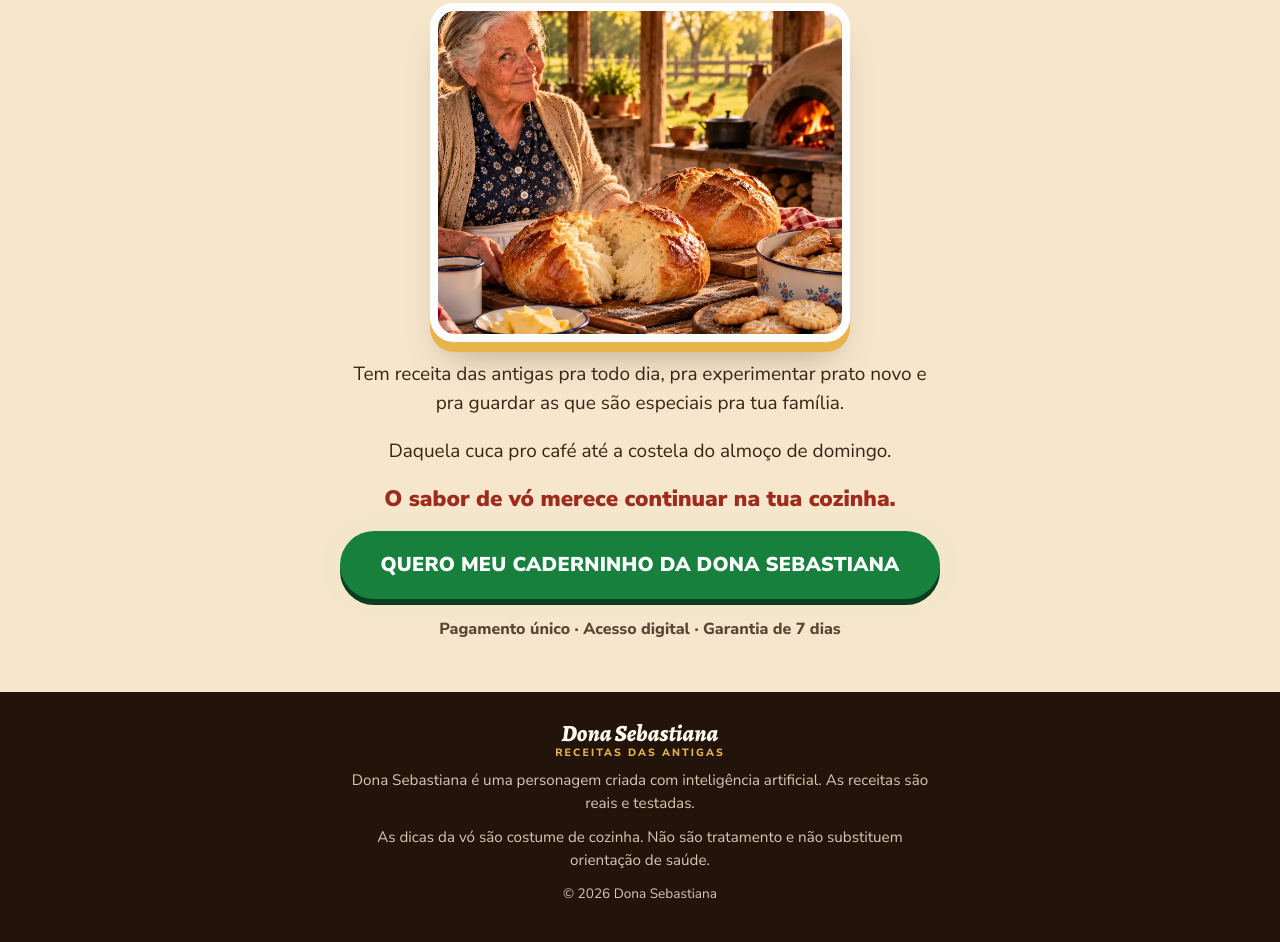
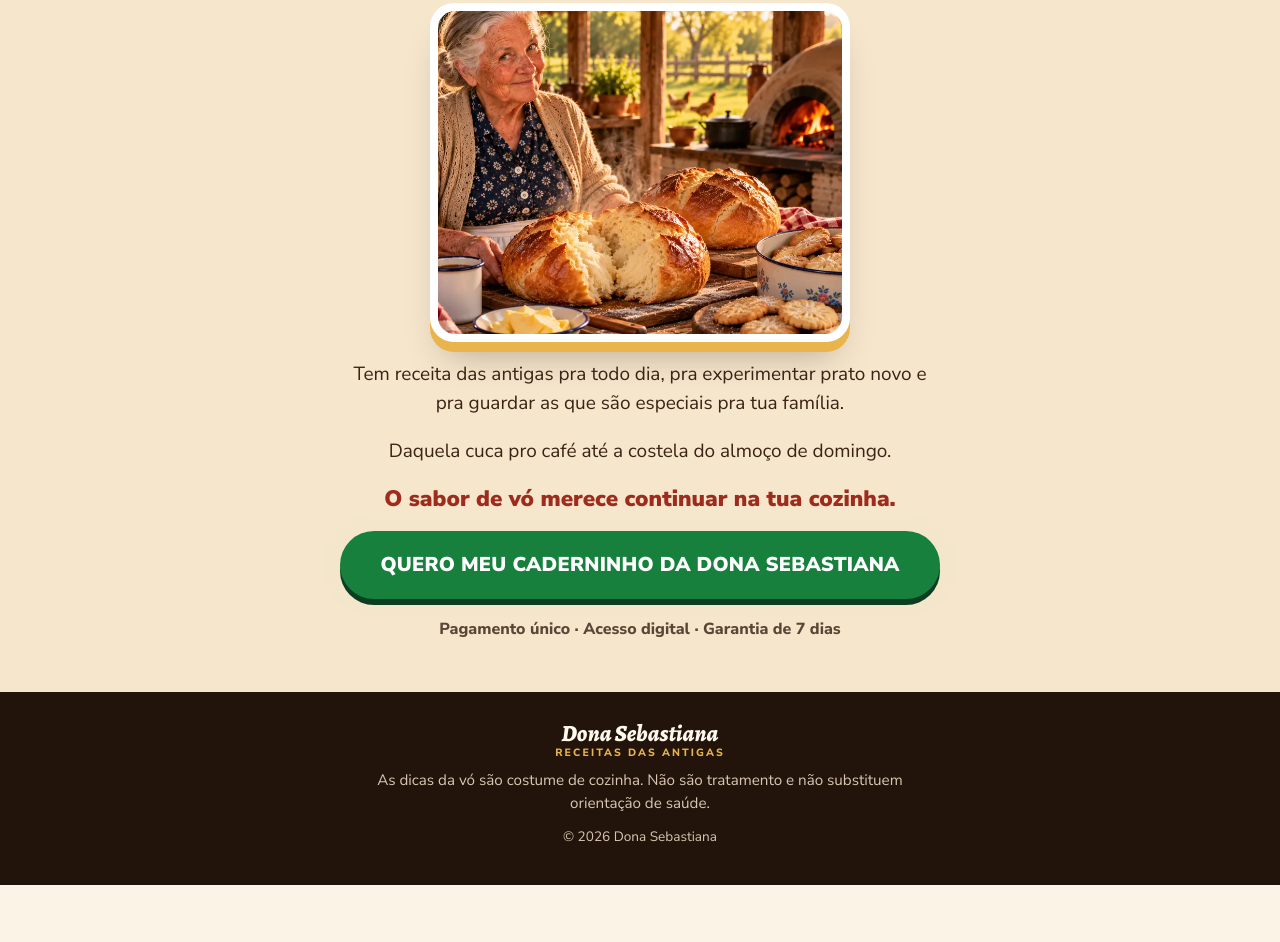
Before and after one commit to adrielabelo-web/DonaSebastiana, a plain HTML site: page index.html in a window 1280 px wide. Shown: the part 8357-9299 px from the top of the page. After the commit the page ends 9242 px from the top, so only its background shows below. Drawn offline with Linux system fonts and the light colour scheme.

Commit message:
Ajuste no rodape

```diff
--- a/index.html
+++ b/index.html
@@ -302,7 +302,6 @@
   <footer class="rodape">
     <div class="caixa rodape__in">
       <p class="marca"><span class="marca__nome">Dona Sebastiana</span><span class="marca__sub">receitas das antigas</span></p>
-      <p>Dona Sebastiana é uma personagem criada com inteligência artificial. As receitas são reais e testadas.</p>
       <p>As dicas da vó são costume de cozinha. Não são tratamento e não substituem orientação de saúde.</p>
       <p class="rodape__c">© <span data-ano>2026</span> Dona Sebastiana</p>
     </div>
```
